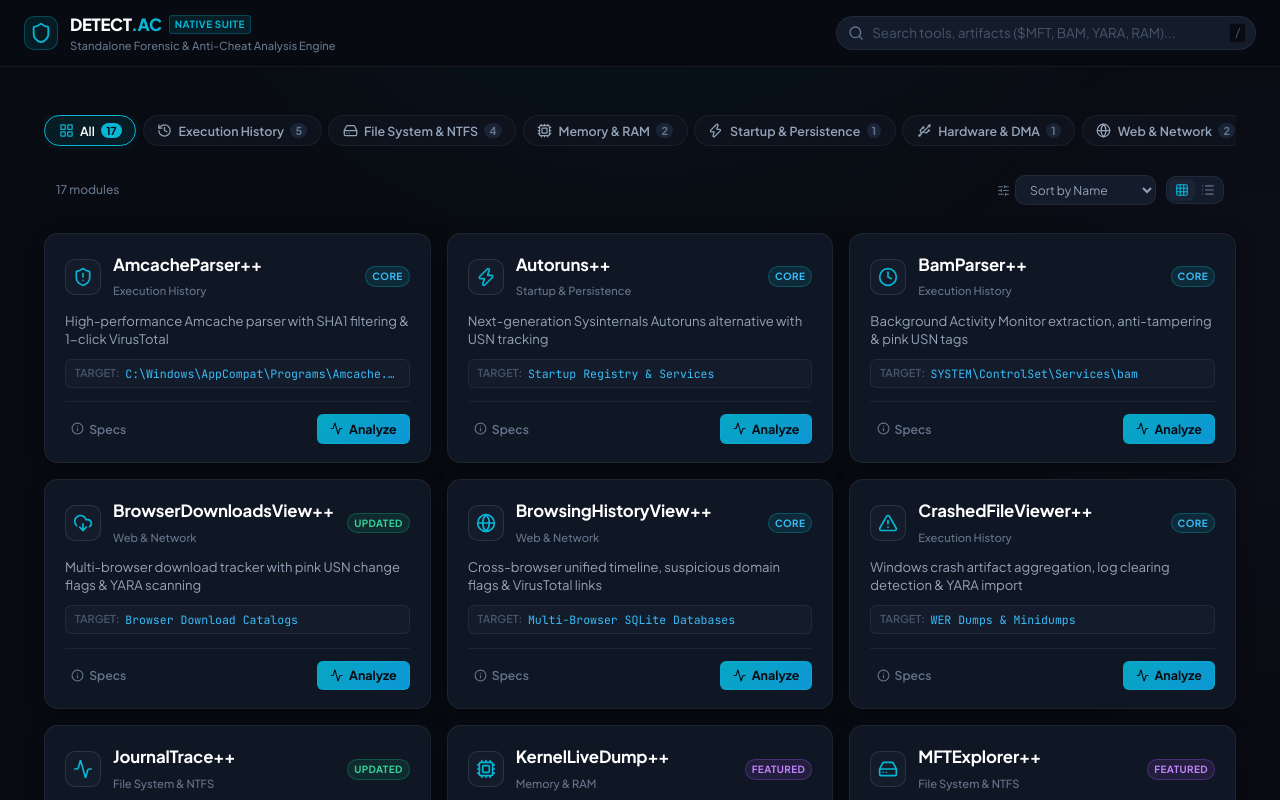
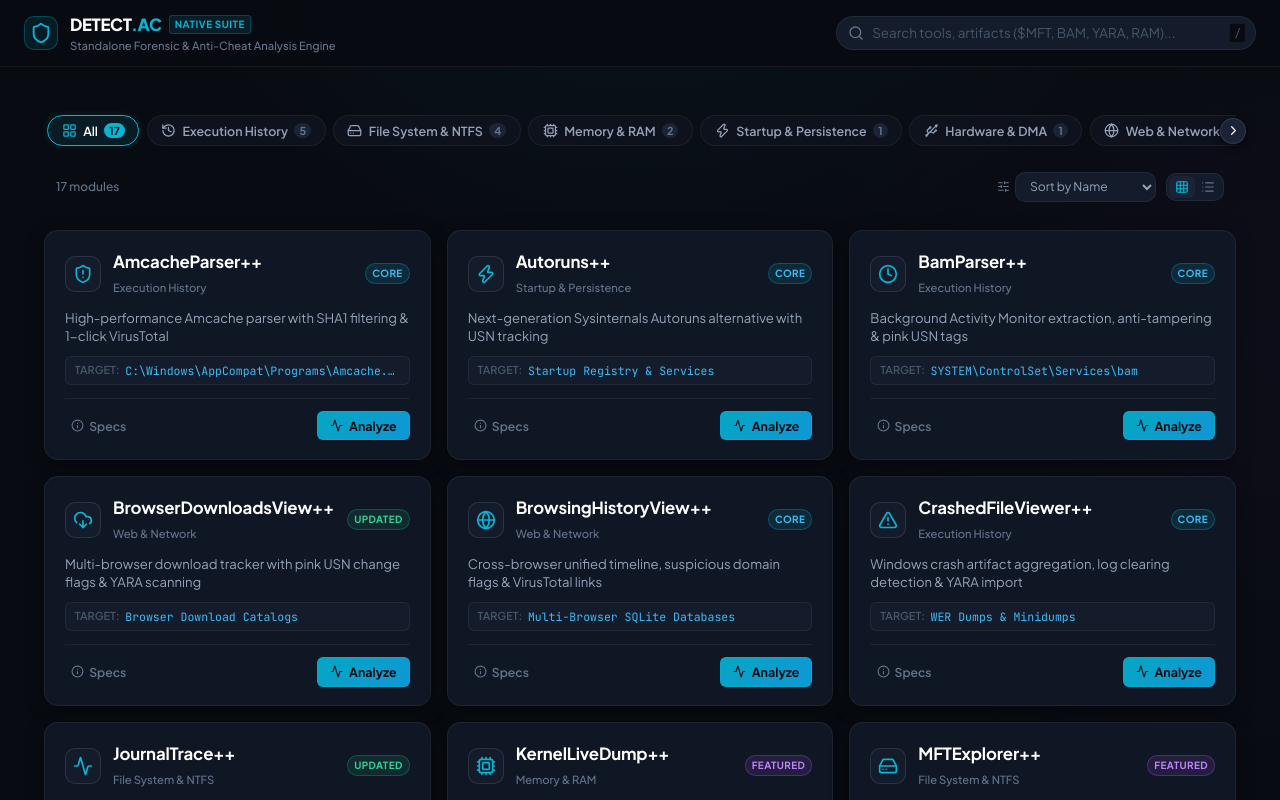
Before and after one commit to barron-local/detect-demo, a React (Vite) app: page / in a window 1280 px wide. Shown: the top 800 px of the page. Built offline with nearby package versions, Linux system fonts and the light colour scheme.

Commit message:
feat: enable mouse wheel horizontal scroll, drag-to-scroll, and navigation buttons for category bar

```diff
--- a/src/App.css
+++ b/src/App.css
@@ -331,16 +331,79 @@
 .text-muted { color: var(--text-muted); }
 
 .category-filter-bar {
-  margin: 1.5rem 0 1rem;
+  position: relative;
+  display: flex;
+  align-items: center;
+  margin: 1.25rem 0 0.85rem;
 }
 
 .category-scroll-container {
   display: flex;
   align-items: center;
-  gap: 0.4rem;
+  gap: 0.45rem;
   overflow-x: auto;
-  padding-bottom: 0.3rem;
-  scrollbar-width: none;
+  padding: 0.25rem 0.2rem;
+  scrollbar-width: thin;
+  scrollbar-color: rgba(255, 255, 255, 0.12) transparent;
+  scroll-behavior: smooth;
+  user-select: none;
+  cursor: grab;
+  width: 100%;
+}
+
+.category-scroll-container.dragging {
+  cursor: grabbing;
+  scroll-behavior: auto;
+}
+
+.category-scroll-container::-webkit-scrollbar {
+  height: 4px;
+}
+
+.category-scroll-container::-webkit-scrollbar-track {
+  background: transparent;
+}
+
+.category-scroll-container::-webkit-scrollbar-thumb {
+  background: rgba(255, 255, 255, 0.12);
+  border-radius: var(--radius-full);
+}
+
+.category-scroll-container::-webkit-scrollbar-thumb:hover {
+  background: rgba(6, 182, 212, 0.4);
+}
+
+.category-nav-btn {
+  position: absolute;
+  top: 50%;
+  transform: translateY(-50%);
+  z-index: 10;
+  display: flex;
+  align-items: center;
+  justify-content: center;
+  width: 26px;
+  height: 26px;
+  border-radius: var(--radius-full);
+  background: var(--bg-surface-elevated);
+  border: 1px solid var(--border-medium);
+  color: var(--text-primary);
+  cursor: pointer;
+  box-shadow: 0 2px 8px rgba(0, 0, 0, 0.6);
+  transition: var(--transition-fast);
+}
+
+.category-nav-btn:hover {
+  background: var(--accent-cyan);
+  color: #080b11;
+  border-color: var(--accent-cyan);
+}
+
+.category-nav-prev {
+  left: -10px;
+}
+
+.category-nav-next {
+  right: -10px;
 }
 
 .category-pill {
@@ -358,6 +421,7 @@
   white-space: nowrap;
   transition: var(--transition-fast);
   font-family: inherit;
+  flex-shrink: 0;
 }
 
 .category-pill:hover {
--- a/src/components/CategoryFilter.tsx
+++ b/src/components/CategoryFilter.tsx
@@ -1,4 +1,4 @@
-import React from "react";
+import React, { useRef, useState, useEffect } from "react";
 import { ToolCategory, CATEGORIES, TOOLS_DATA } from "../data/toolsData";
 import {
   LayoutGrid,
@@ -10,6 +10,8 @@
   Globe,
   Terminal,
   ShieldCheck,
+  ChevronLeft,
+  ChevronRight,
   LucideProps,
 } from "lucide-react";
 
@@ -34,14 +36,100 @@
   selectedCategory,
   onSelectCategory,
 }) => {
+  const scrollRef = useRef<HTMLDivElement>(null);
+  const [canScrollLeft, setCanScrollLeft] = useState(false);
+  const [canScrollRight, setCanScrollRight] = useState(false);
+  const [isDragging, setIsDragging] = useState(false);
+  const [startX, setStartX] = useState(0);
+  const [scrollLeftState, setScrollLeftState] = useState(0);
+
   const getCategoryCount = (cat: ToolCategory) => {
     if (cat === "All") return TOOLS_DATA.length;
     return TOOLS_DATA.filter((t) => t.category === cat).length;
   };
 
+  const checkScroll = () => {
+    const el = scrollRef.current;
+    if (!el) return;
+    setCanScrollLeft(el.scrollLeft > 5);
+    setCanScrollRight(el.scrollLeft < el.scrollWidth - el.clientWidth - 5);
+  };
+
+  useEffect(() => {
+    const el = scrollRef.current;
+    if (!el) return;
+
+    checkScroll();
+    window.addEventListener("resize", checkScroll);
+
+    const handleWheel = (e: WheelEvent) => {
+      if (e.deltaY !== 0) {
+        e.preventDefault();
+        el.scrollLeft += e.deltaY;
+        checkScroll();
+      }
+    };
+
+    el.addEventListener("wheel", handleWheel, { passive: false });
+
+    return () => {
+      window.removeEventListener("resize", checkScroll);
+      el.removeEventListener("wheel", handleWheel);
+    };
+  }, []);
+
+  const handleScrollBy = (offset: number) => {
+    const el = scrollRef.current;
+    if (!el) return;
+    el.scrollBy({ left: offset, behavior: "smooth" });
+    setTimeout(checkScroll, 300);
+  };
+
+  const handleMouseDown = (e: React.MouseEvent) => {
+    const el = scrollRef.current;
+    if (!el) return;
+    setIsDragging(true);
+    setStartX(e.pageX - el.offsetLeft);
+    setScrollLeftState(el.scrollLeft);
+  };
+
+  const handleMouseMove = (e: React.MouseEvent) => {
+    if (!isDragging) return;
+    const el = scrollRef.current;
+    if (!el) return;
+    e.preventDefault();
+    const x = e.pageX - el.offsetLeft;
+    const walk = (x - startX) * 1.5;
+    el.scrollLeft = scrollLeftState - walk;
+    checkScroll();
+  };
+
+  const handleMouseUpOrLeave = () => {
+    setIsDragging(false);
+  };
+
   return (
     <div className="category-filter-bar">
-      <div className="category-scroll-container">
+      {canScrollLeft && (
+        <button
+          type="button"
+          className="category-nav-btn category-nav-prev"
+          onClick={() => handleScrollBy(-220)}
+          aria-label="Scroll left"
+        >
+          <ChevronLeft size={15} />
+        </button>
+      )}
+
+      <div
+        ref={scrollRef}
+        className={`category-scroll-container ${isDragging ? "dragging" : ""}`}
+        onScroll={checkScroll}
+        onMouseDown={handleMouseDown}
+        onMouseMove={handleMouseMove}
+        onMouseUp={handleMouseUpOrLeave}
+        onMouseLeave={handleMouseUpOrLeave}
+      >
         {CATEGORIES.map((item) => {
           const IconComp = iconMap[item.icon] || LayoutGrid;
           const isSelected = selectedCategory === item.label;
@@ -50,6 +138,7 @@
           return (
             <button
               key={item.label}
+              type="button"
               className={`category-pill ${isSelected ? "active" : ""}`}
               onClick={() => onSelectCategory(item.label)}
             >
@@ -60,6 +149,17 @@
           );
         })}
       </div>
+
+      {canScrollRight && (
+        <button
+          type="button"
+          className="category-nav-btn category-nav-next"
+          onClick={() => handleScrollBy(220)}
+          aria-label="Scroll right"
+        >
+          <ChevronRight size={15} />
+        </button>
+      )}
     </div>
   );
 };
```
